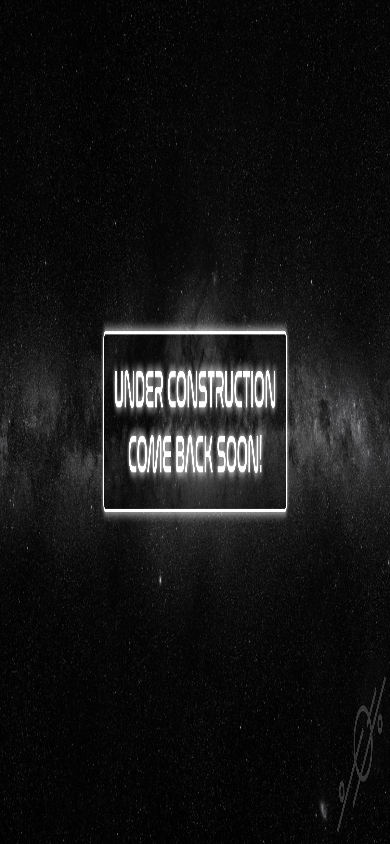
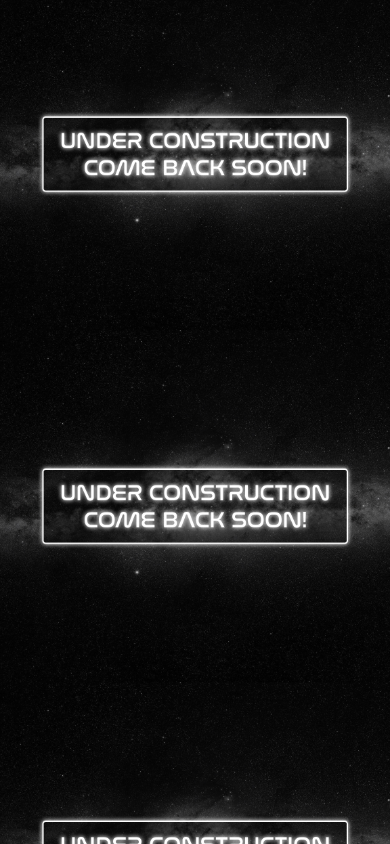
Before and after one commit to desasser/outer-limits-design, a Next.js app: page / in a window 390 px wide. Shown: the top 844 px of the page. Built offline with nearby package versions, Linux system fonts and the light colour scheme.

Commit message:
band-aid for mobile

```diff
--- a/src/pages/index.js
+++ b/src/pages/index.js
@@ -11,7 +11,7 @@ const Home = () => {
       <div className="page-wrapper">
         {/* <Header /> */}
         <main>
-          <img src="/images/under_construction.jpg" />
+          <div></div>
         </main>
         {/* <Footer /> */}
       </div>
--- a/src/styles/global.css
+++ b/src/styles/global.css
@@ -83,9 +83,20 @@ h6 {
   /* max-width: 1200px; */
   /* width: 88%; */
   /* margin: 48px auto; */
+  height: 120vh;
 }
 
-.page-wrapper main img {
+.page-wrapper main div {
   width: 100%;
-  height: 100vh;
+  height: 100%;
+  background-image: url("/images/under_construction.jpg");
+  background-position: center;
+  background-size: cover;
 }
+
+@media (max-width: 600px) {
+  .page-wrapper main div {
+    background-repeat: repeat-y;
+    background-size: 650px;
+  }
+}
```
Also changed, not shown: src/components/PostList/index.js (added), src/components/PostList/postList.module.css (added).
